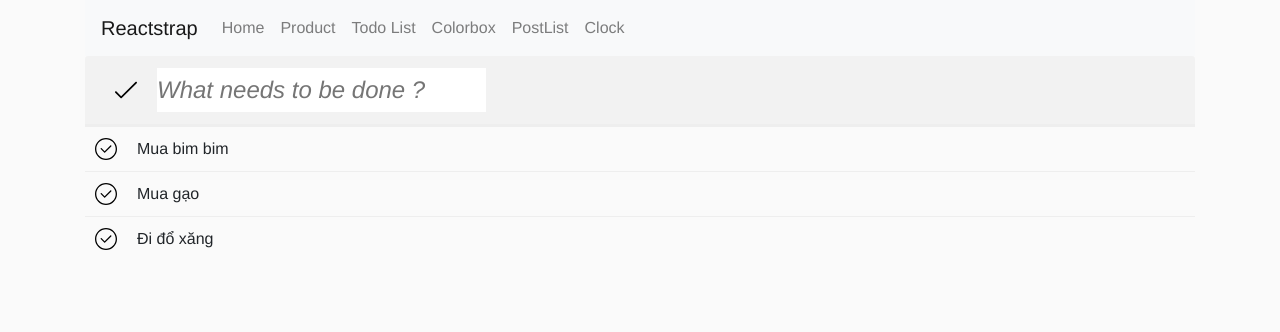
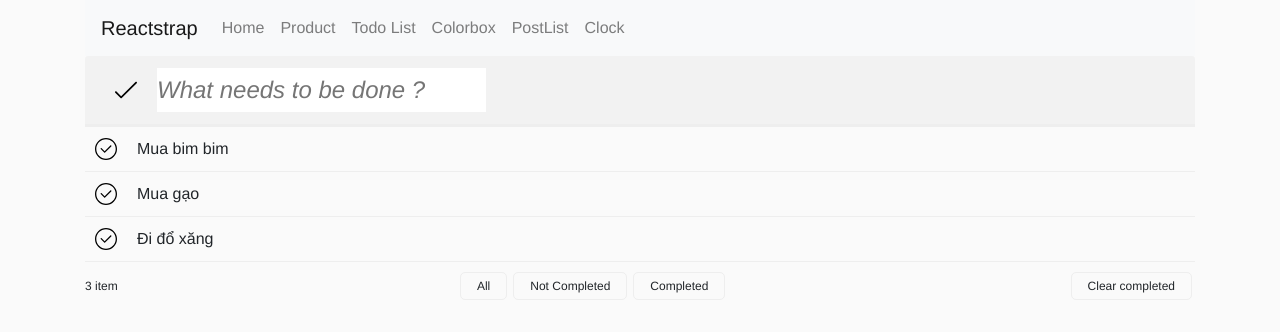
Before and after one commit to Bi-Huynh/React-Learn-1, a React (Create React App) app: page /todo in a window 1280 px wide. Shown: the top 332 px of the page. Built offline with nearby package versions, Linux system fonts and the light colour scheme.

Commit message:
create ui footer card

```diff
--- a/src/components/Todo/Card/Card.jsx
+++ b/src/components/Todo/Card/Card.jsx
@@ -1,6 +1,7 @@
 import TodoProvider from '../../../stores/Todo.jsx';
 import TodoHeader from '../Header/Header.jsx';
 import TodoList from '../List.jsx';
+import TodoFooter from '../Footer/Footer.jsx';
 import './Card.css';
 
 const TodoCard = () => {
@@ -9,6 +10,7 @@ const TodoCard = () => {
             <div className="todo-card">
                 <TodoHeader></TodoHeader>
                 <TodoList></TodoList>
+                <TodoFooter></TodoFooter>
             </div>
         </TodoProvider>
     );
--- a/src/components/Todo/Footer/Footer.css
+++ b/src/components/Todo/Footer/Footer.css
@@ -0,0 +1,27 @@
+.footer {
+    display: flex;
+    align-items: baseline;
+    justify-content: space-between;
+    border-top: 1px solid #eee;
+    font-size: 12px;
+}
+
+.footer__body {
+    display: flex;
+    justify-content: center;
+}
+
+.btn {
+    display: inline-block;
+    border: 1px solid #eee;
+    border-radius: 5px;
+    padding: 4px 16px;
+
+    margin: 10px 3px;
+    font-size: 12px;
+}
+
+.btn:hover,
+.btn:active {
+    border: 1px solid #000;
+}
--- a/src/components/Todo/Footer/Footer.jsx
+++ b/src/components/Todo/Footer/Footer.jsx
@@ -0,0 +1,18 @@
+import React from 'react';
+import './Footer.css';
+
+function Footer() {
+    return (
+        <footer className="footer">
+            <p className="footer__counter">3 item</p>
+            <div className="footer__body">
+                <div className="btn">All</div>
+                <div className="btn">Not Completed</div>
+                <div className="btn">Completed</div>
+            </div>
+            <div className="btn">Clear completed</div>
+        </footer>
+    );
+}
+
+export default Footer;
```
